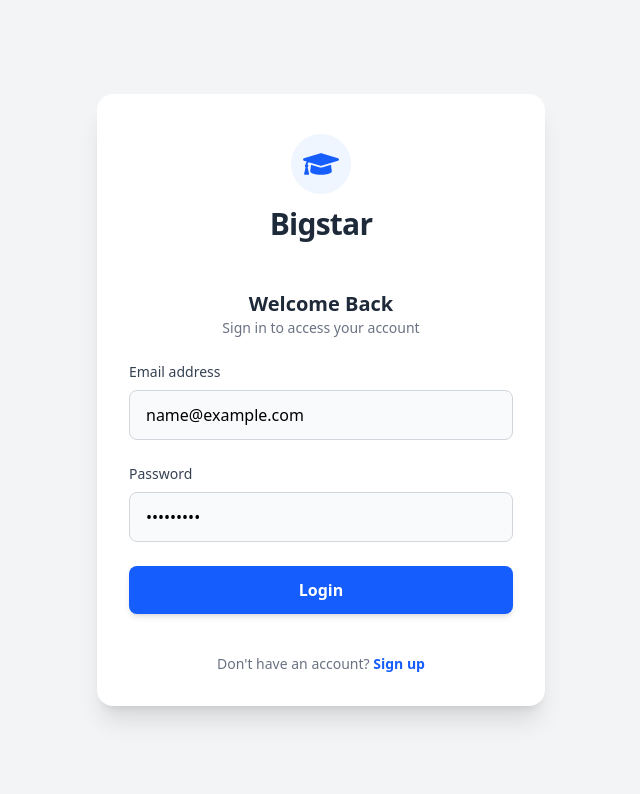
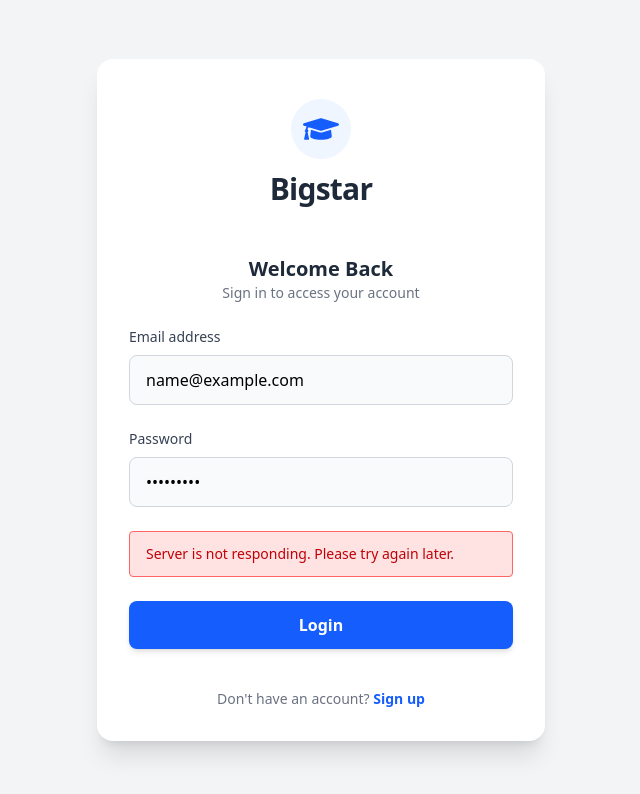
Before and after one commit to bemnet-21/SchoolTrack, a Next.js app in the folder client/: page /login in a window 1280 px wide. Both pictures are taken after typing "name@example.com", "Sample123" into the empty fields and a click on the button "Login". Shown: the top 794 px of the page, without its empty margins (319-959 px from the left). Built offline with nearby package versions, Linux system fonts and the light colour scheme; no server answers.

Commit message:
add error handling and user feedback to login form

```diff
--- a/client/app/(auth)/login/page.tsx
+++ b/client/app/(auth)/login/page.tsx
@@ -12,19 +12,33 @@ const Page = () => {
 
   const [email, setEmail] = useState<string>('');
   const [password, setPassword] = useState<string>('');
+  const [error, setError] = useState<string>('')
   const dispatch = useDispatch();
   const router = useRouter();
 
   const handleLogin = async (e: React.FormEvent) => {
     e.preventDefault();
+    setError('')
+    try {
+      const res = await login({ email, password });
+      const data = res.data;
+      localStorage.setItem('token', data.token);
 
-    const res = await login({ email, password });
-    const data = res.data;
-    localStorage.setItem('token', data.token);
+      dispatch(setCredentials({ user: data.user, token: data.token }));
 
-    dispatch(setCredentials({ user: data.user, token: data.token }));
+      router.push(`/${data.user.role.toLowerCase()}`);
 
-    router.push(`/${data.user.role.toLowerCase()}`);
+    } catch(err: any) {
+      if(err.response && err.response.data ) {
+        setError(err.response.data.message)
+      }
+      else if(err.request) {
+        setError("Server is not responding. Please try again later.")
+      } else {
+        setError("An unexpected error occured.")
+      }
+    }
+
 
 
     // window.location.href = '/dashboard';
@@ -78,7 +92,11 @@ const Page = () => {
                     placeholder='••••••••'
                   />
                 </div>
-
+                {error && (
+                        <div className="bg-red-100 border border-red-400 text-red-700 px-4 py-3 rounded relative text-sm">
+                            <span className="block sm:inline">{error}</span>
+                        </div>
+                    )}
                 <button
                     type="submit"
                     className='w-full bg-blue-600 hover:bg-blue-700 text-white font-bold py-3 px-4 rounded-lg shadow-md hover:shadow-lg transition-all duration-200 transform active:scale-95'
```
